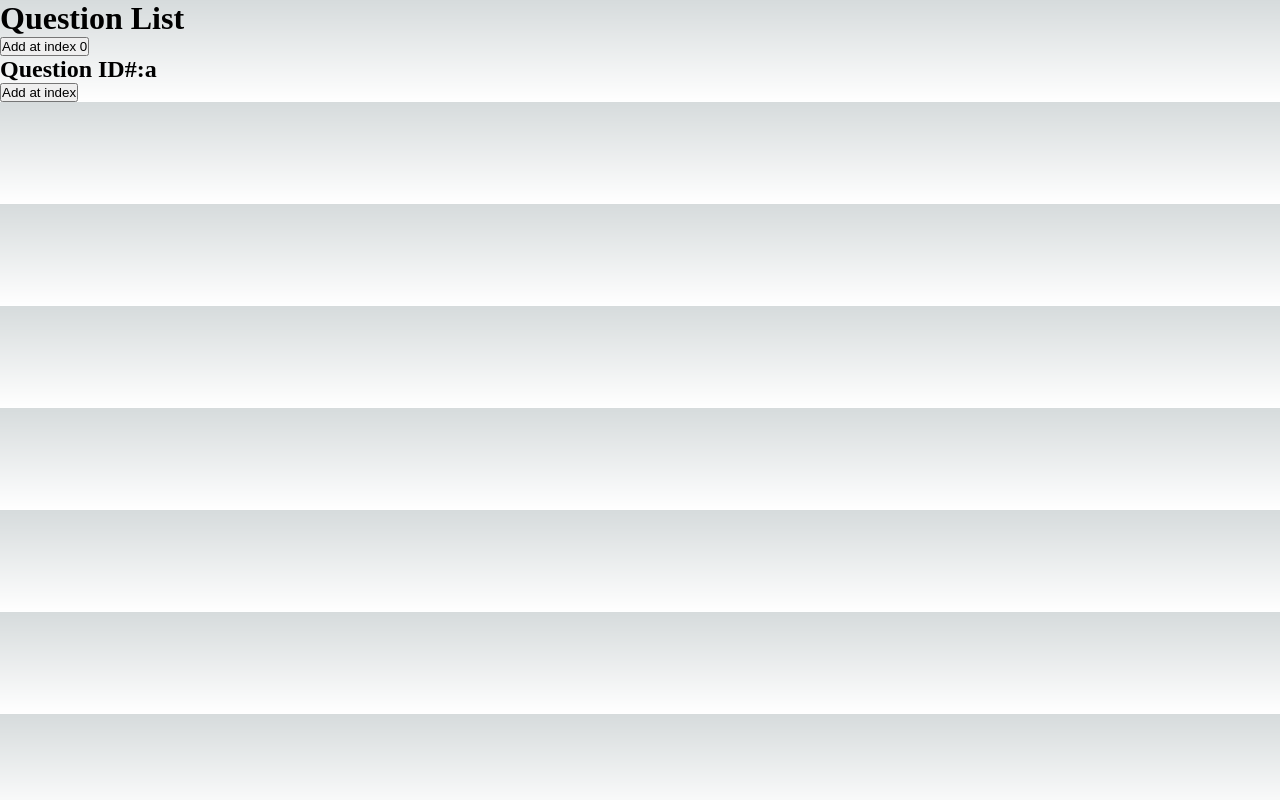
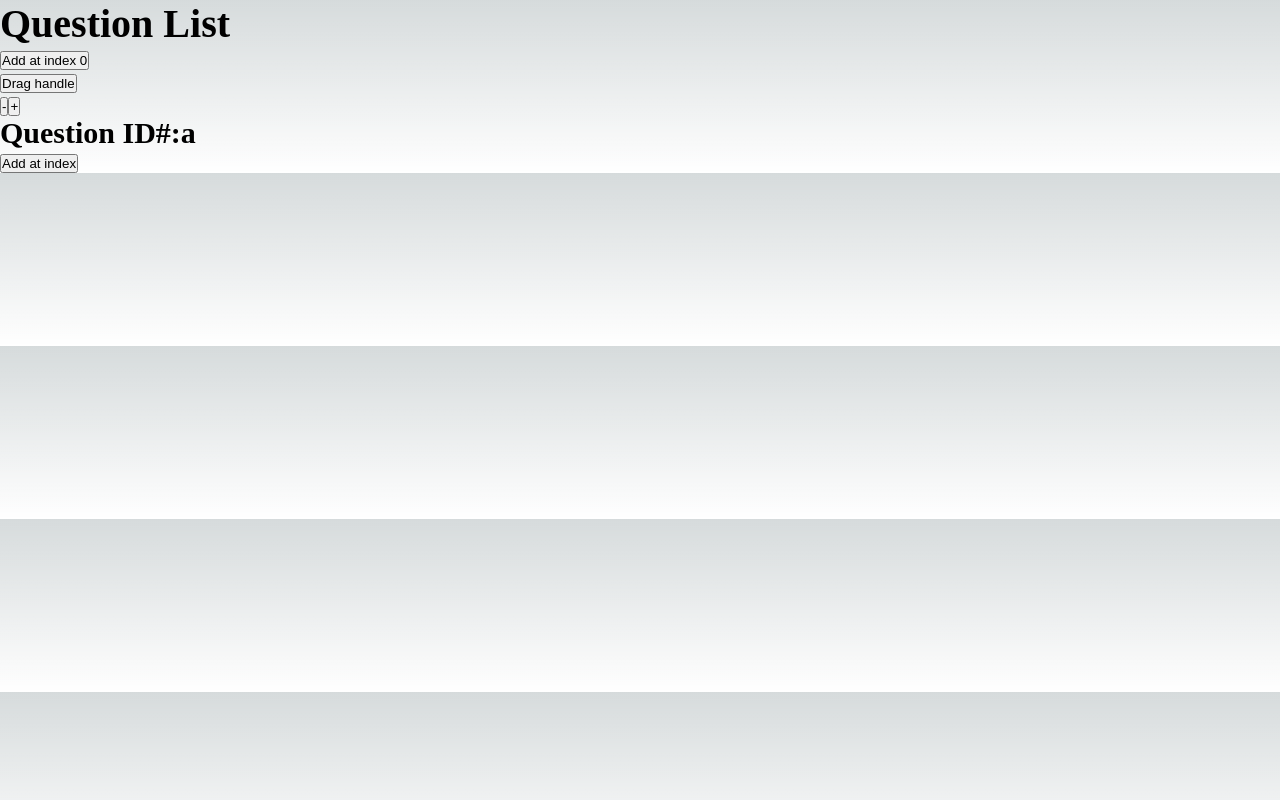
Before and after one commit to klalicki/mini-survey, a Next.js app: page /edit in a window 1280 px wide. Built offline with nearby package versions, Linux system fonts and the light colour scheme.

Commit message:
adds DragHandle to EditQuestion component

```diff
--- a/components/EditQuestion/EditQuestion.tsx
+++ b/components/EditQuestion/EditQuestion.tsx
@@ -1,6 +1,7 @@
 import { SurveyQuestion } from "@/types/QuestionTypes";
-import { useEffect, useState } from "react";
+import { useContext, useEffect, useState } from "react";
 import { useDraggable } from "@dnd-kit/core";
+import { QuestionListContext } from "@/contexts/QuestionListContext";
 const EditQuestion = ({
   questionData,
   index,
@@ -8,6 +9,7 @@ const EditQuestion = ({
   questionData: SurveyQuestion;
   index: number;
 }) => {
+  const { moveQuestionRelative } = useContext(QuestionListContext);
   const { attributes, listeners, setNodeRef, transform } = useDraggable({
     id: index.toString(),
   });
@@ -17,12 +19,27 @@ const EditQuestion = ({
       }
     : undefined;
   return (
-    <article
-      ref={setNodeRef}
-      style={draggableStyle}
-      {...listeners}
-      {...attributes}
-    >
+    <article ref={setNodeRef} style={draggableStyle}>
+      <button {...listeners} {...attributes}>
+        Drag handle
+      </button>
+      <div className="move-buttons">
+        <button
+          onClick={() => {
+            moveQuestionRelative(index, -1);
+          }}
+        >
+          -
+        </button>
+
+        <button
+          onClick={() => {
+            moveQuestionRelative(index, 1);
+          }}
+        >
+          +
+        </button>
+      </div>
       <h2>Question ID#:{questionData.staticID}</h2>
     </article>
   );
--- a/components/QuestionList/QuestionList.tsx
+++ b/components/QuestionList/QuestionList.tsx
@@ -2,7 +2,7 @@ import { QuestionListContext } from "@/contexts/QuestionListContext";
 import { useContext, useState } from "react";
 import EditQuestion from "../EditQuestion/EditQuestion";
 import ButtonAddQuestion from "../ButtonAddQuestion/ButtonAddQuestion";
-import { DndContext, DragOverlay, useDraggable } from "@dnd-kit/core";
+import { DndContext, DragOverlay } from "@dnd-kit/core";
 import QuestionListDragTarget from "../QuestionListDragTarget/QuestionListDragTarget";
 
 const QuestionList = () => {
--- a/contexts/QuestionListContext.tsx
+++ b/contexts/QuestionListContext.tsx
@@ -8,11 +8,13 @@ type QuestionListContextValues = {
   questionList: SurveyQuestion[];
   addBlankQuestion: Function;
   moveQuestion: Function;
+  moveQuestionRelative: Function;
 };
 const defaultValues: QuestionListContextValues = {
   questionList: [],
   addBlankQuestion: () => {},
   moveQuestion: () => {},
+  moveQuestionRelative: () => {},
 };
 export const QuestionListContext = createContext(defaultValues);
 const QuestionListWrapper = (props: PropsWithChildren) => {
@@ -36,18 +38,25 @@ const QuestionListWrapper = (props: PropsWithChildren) => {
       setQuestionList([...questionList, CreateBlankSurveyQuestion()]);
     }
   };
-  const moveQuestion = (questionID: number, targetIndex: number) => {
-    // console.log(`moving item at index ${questionID} to index ${targetIndex}`);
-    const itemToMove = questionList[questionID];
+  const moveQuestion = (questionIndex: number, targetIndex: number) => {
+    console.log(`moving item ${questionIndex} to ${targetIndex}`);
+    const itemToMove = questionList[questionIndex];
     const tempList = [...questionList];
-    tempList.splice(questionID, 1);
+    tempList.splice(questionIndex, 1);
     tempList.splice(targetIndex, 0, itemToMove);
     setQuestionList(tempList);
   };
-
+  const moveQuestionRelative = (questionIndex: number, offset: number) => {
+    moveQuestion(questionIndex, questionIndex + offset);
+  };
   return (
     <QuestionListContext.Provider
-      value={{ questionList, addBlankQuestion, moveQuestion }}
+      value={{
+        questionList,
+        addBlankQuestion,
+        moveQuestion,
+        moveQuestionRelative,
+      }}
     >
       {props.children}
     </QuestionListContext.Provider>
--- a/styles/globals.css
+++ b/styles/globals.css
@@ -1,9 +1,10 @@
 :root {
   --max-width: 1100px;
   --border-radius: 12px;
-  --font-mono: ui-monospace, Menlo, Monaco, 'Cascadia Mono', 'Segoe UI Mono',
-    'Roboto Mono', 'Oxygen Mono', 'Ubuntu Monospace', 'Source Code Pro',
-    'Fira Mono', 'Droid Sans Mono', 'Courier New', monospace;
+  font-size: 20px;
+  --font-mono: ui-monospace, Menlo, Monaco, "Cascadia Mono", "Segoe UI Mono",
+    "Roboto Mono", "Oxygen Mono", "Ubuntu Monospace", "Source Code Pro",
+    "Fira Mono", "Droid Sans Mono", "Courier New", monospace;
 
   --foreground-rgb: 0, 0, 0;
   --background-start-rgb: 214, 219, 220;
```
